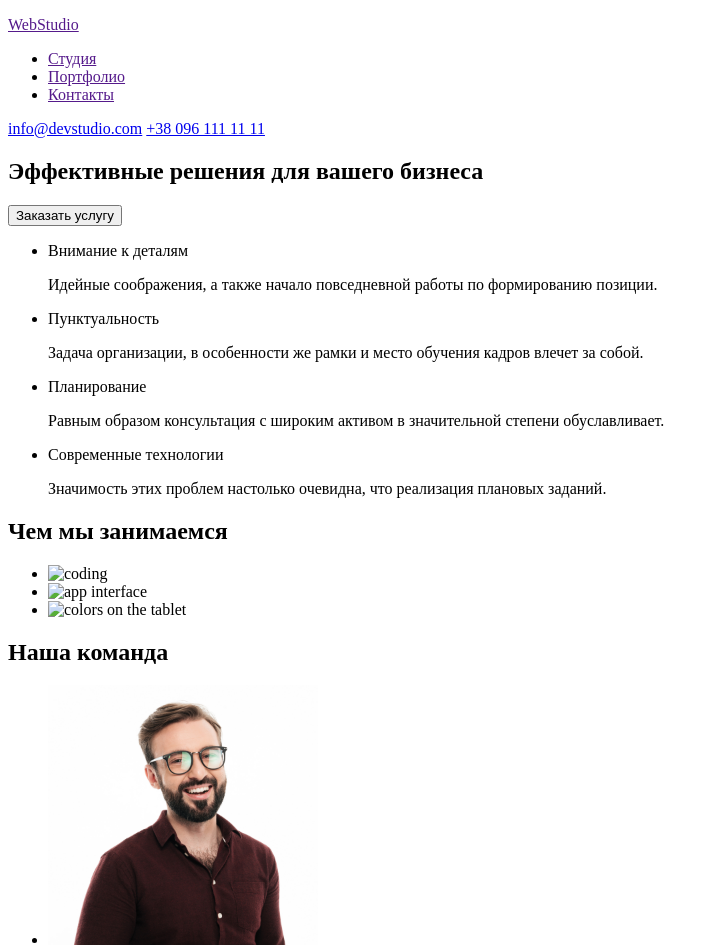
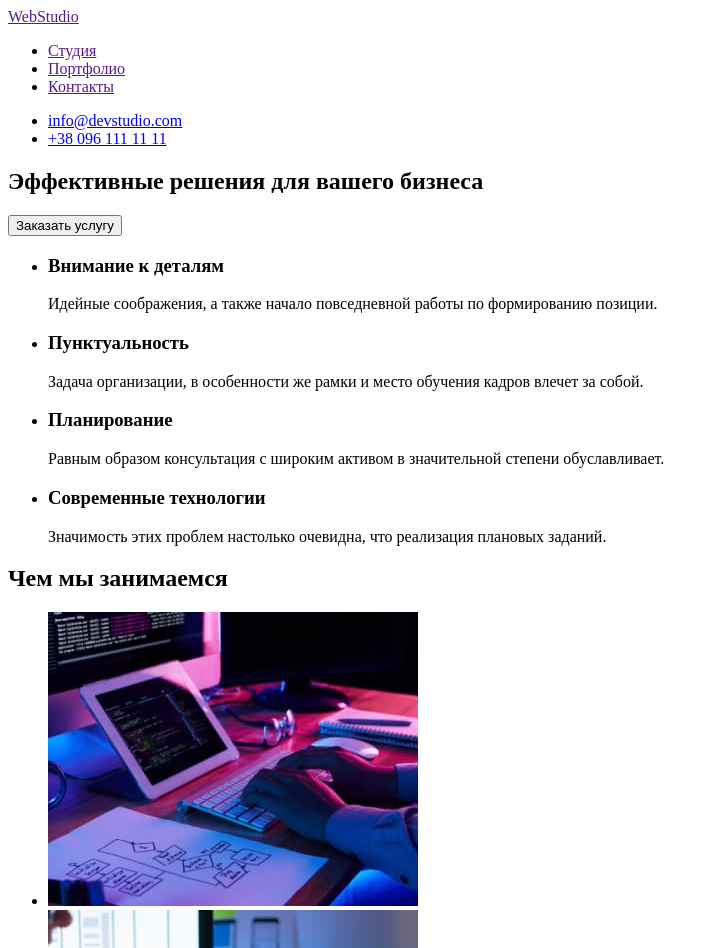
Before and after one commit to Adilnurlan/goit-markup-hw-01, a plain HTML site: page index.html in a window 1280 px wide. Shown: the top 948 px of the page, without its empty margins (0-719 px from the left). Drawn offline with Linux system fonts and the light colour scheme.

Commit message:
Remake 2

```diff
--- a/index.html
+++ b/index.html
@@ -9,8 +9,8 @@
 <body>
     <header>
         <nav>
-            <a href="">
-                <p lang="en">WebStudio</p>
+            <a href="" lang="en">
+                WebStudio
             </a>
             <ul>
                 <li>
@@ -24,8 +24,10 @@
                 </li>
             </ul>
         </nav>
-        <a href="mailto:info@devstudio.com">info@devstudio.com</a>
-        <a href="tell:+380961111111">+38 096 111 11 11</a>
+        <ul>
+            <li><a href="mailto:info@devstudio.com">info@devstudio.com</a></li>
+            <li><a href="tel:+380961111111">+38 096 111 11 11</a></li>
+        </ul>
     </header>
     <main>
         <!-- Hero -->
@@ -33,42 +35,41 @@
             <h1>Эффективные решения для вашего бизнеса</h1>
             <button type="button">Заказать услугу</button>
         </section>
-        <!-- What we do -->
+        <!-- Our mission -->
         <section>
-            <div>
             <ul>
                 <li>
-                        <p>Внимание к деталям</p>
+                    <h3>Внимание к деталям</h3>
                     <p>Идейные соображения, а также начало повседневной работы по формированию позиции.</p>
                 </li>
                 <li>
-                        <p>Пунктуальность</p>
+                    <h3>Пунктуальность</h3>
                     <p>Задача организации, в особенности же рамки и место обучения кадров влечет за собой.</p>
                 </li>
                 <li>
-                        <p>Планирование</p>
+                    <h3>Планирование</h3>
                     <p>Равным образом консультация с широким активом в значительной степени обуславливает.</p>
                 </li>
                 <li>
-                        <p>Современные технологии</p>
+                    <h3>Современные технологии</h3>
                     <p>Значимость этих проблем настолько очевидна, что реализация плановых заданий.</p>
                 </li>
             </ul>
-            </div>
-            <div>
+        </section>
+        <!-- What we do -->
+        <section>
             <h2>Чем мы занимаемся</h2>
             <ul>
                 <li>
-                        <img src="./images/what-we-do/box1.png" alt="coding" width="370" height="294">
+                    <img src="./images/what-we-do/box1.jpg" alt="coding" width="370" height="294">
                 </li>
                 <li>
-                        <img src="./images/what-we-do/box2.png" alt="app interface" width="370" height="294">
+                    <img src="./images/what-we-do/box2.jpg" alt="app interface" width="370" height="294">
                 </li>
                 <li>
-                        <img src="./images/what-we-do/box3.png" alt="colors on the tablet" width="370" height="294">
+                    <img src="./images/what-we-do/box3.jpg" alt="colors on the tablet" width="370" height="294">
                 </li>
             </ul>
-            </div>
         </section>
         <!-- Our team -->
         <section>
```
Lines whose indentation alone changed are shown as unchanged.
